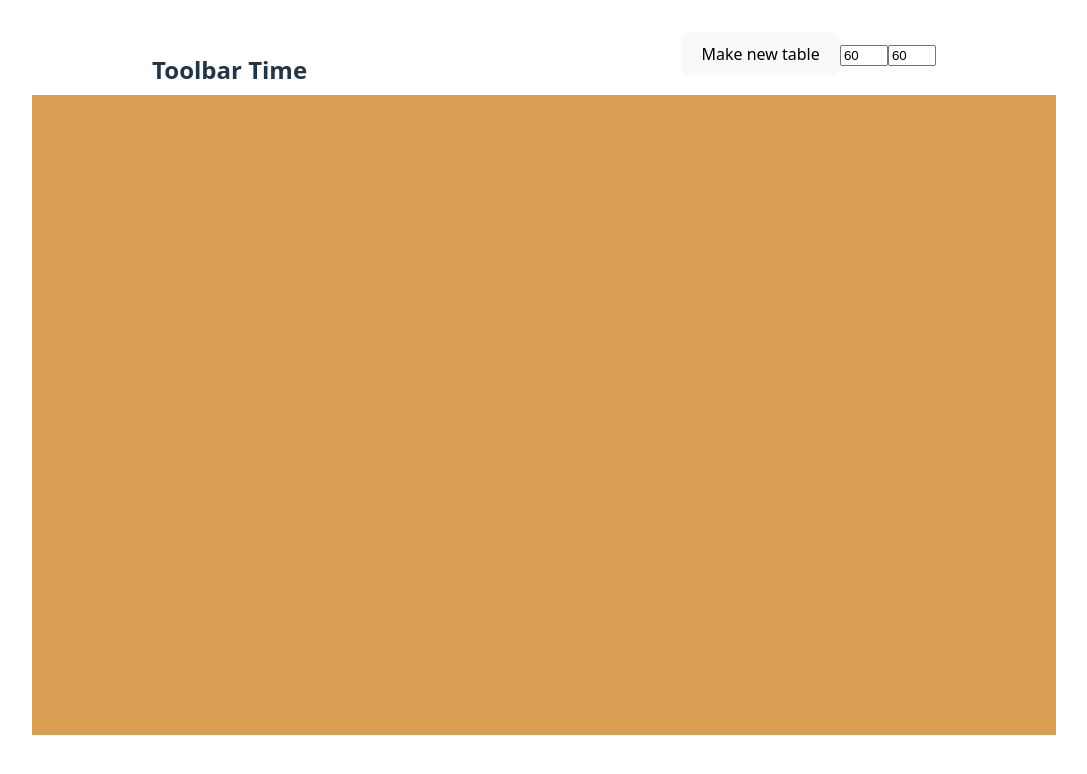
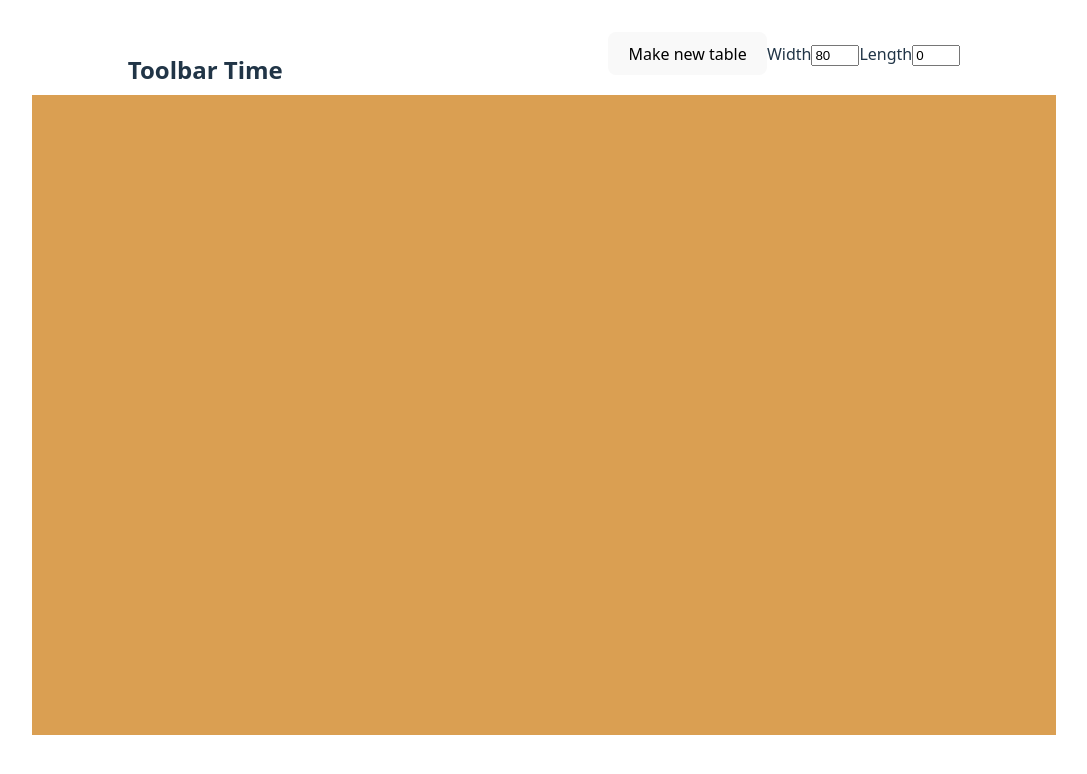
Before and after one commit to jman2476/setup_buddy, a React (Vite) app: page / in a window 1280 px wide. Shown: the top 774 px of the page, without its empty margins (96-1183 px from the left). Built offline with nearby package versions, Linux system fonts and the light colour scheme.

Commit message:
updating value in DataBox now updates tableObj values, no rerender

```diff
--- a/src/App.jsx
+++ b/src/App.jsx
@@ -36,7 +36,7 @@ function App() {
           <button
             onClick={tableMaker}
           >Make new table</button>
-          <DataBox table={round}/>
+          <DataBox tableObj={round}/>
         </div>
       </div>
       <div id="setup">
--- a/src/components/Databox.jsx
+++ b/src/components/Databox.jsx
@@ -1,27 +1,56 @@
 import { useState, useEffect, useRef } from 'react'
 import { RoundTable,LongTable,SquareTable } from '../models/table.jsx'
 
-function DataBox({table}){
-    const [inputs, setInputs] = useState()
-
+function DataBox({tableObj}){
+    const inputs = useRef([])
 
     const handleKeyDown = (event) => {
       if (event.key === 'Enter') {
         // setTableList(event.target.value)
         console.log('Value updated')
+        switch (tableObj.shape) {
+        case 'circle':
+            tableObj.diameter = event.target.value
+            break;
+        case 'rectangle':
+            tableObj.length = event.target.value
+            tableObj.width = event.target.value
+            break;
+        case 'square':
+            tableObj.side = event.value.target
+          break;
+      }
+      console.log(tableObj)
       }
     }
 
+    // Set the default values for input
+    (()=>{
+        switch (tableObj.shape) {
+        case 'circle':
+            inputs.current = [tableObj.diameter]
+            break;
+        case 'rectangle':
+            inputs.current = [tableObj.length, tableObj.width]
+            break;
+        case 'square':
+            inputs.current = [tableObj.side]
+          break;
+      }
+    })()
+
     return(
       <>
+        Width
         <input className={'input'}
           type="number"
-          defaultValue={60}
+          defaultValue={inputs.current[0]}
           onKeyDown={handleKeyDown}>
           </input>
+        Length
         <input className={'input'}
           type="number"
-          defaultValue={60}
+          defaultValue={inputs.current[1]?? 0}
           onKeyDown={handleKeyDown}>
           </input>
       </>
--- a/src/components/Table.jsx
+++ b/src/components/Table.jsx
@@ -70,7 +70,7 @@ function Table({ number,shape,tableObj  }) {
     //       lineHeight: `60px`,
     //       fontSize: ' 200%'
     // }
-    console.log(styles.current)
+    console.log(styles)
     const buildCircle = () => {
       return styles
     }
```
